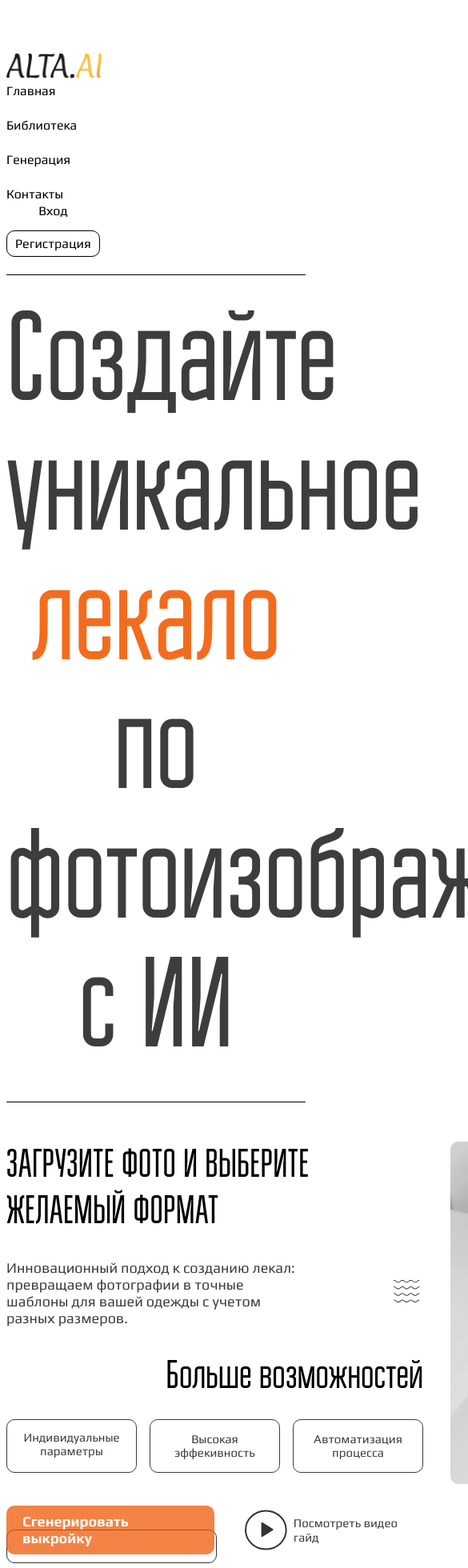
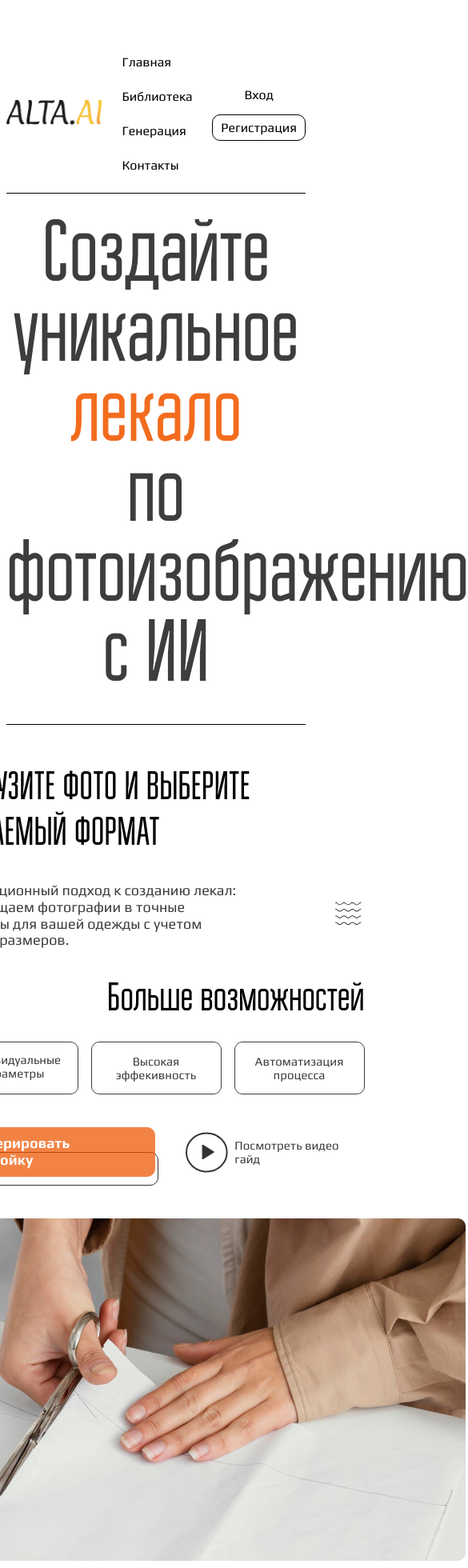
Before and after one commit to Tengreyt/alta-project, a Vue app: page / in a window 390 px wide. Shown: the top 1960 px of the page at 80% size, 585 px wide, since content can reach past the window. Built offline with nearby package versions, Linux system fonts and the light colour scheme.

Commit message:
media-debag-h-t

```diff
--- a/src/App.vue
+++ b/src/App.vue
@@ -25,6 +25,12 @@ import AppFooter from './components/AppFooter.vue';
 <style scoped>
 @import url('https://fonts.googleapis.com/css2?family=Pacifico&family=Play:wght@400;700&display=swap');
 @import './assets/fonts/fonts.css';
+* {
+  padding: 0px;
+  margin: 0px;
+  box-sizing: border-box;
+}
+
 body {
   max-width: 1920px;
   margin: 0 auto;
--- a/src/components/AppAdvantages.vue
+++ b/src/components/AppAdvantages.vue
@@ -216,6 +216,10 @@ svg {
     .title-card-subtext {
         font-size: 14px;
     }
+    .advantages {
+        display: flex;
+        justify-content: center;
+    }
 }
 
 @media (max-width: 768px) {
--- a/src/components/AppHeader.vue
+++ b/src/components/AppHeader.vue
@@ -292,8 +292,7 @@ const switchToLogin = () => {
   }
 
   .header-row {
-    flex-direction: column;
-    align-items: flex-start;
+    align-items: center;
   }
 }
 
--- a/src/components/AppImportant.vue
+++ b/src/components/AppImportant.vue
@@ -116,6 +116,15 @@
     }
 }
 
+@media (max-width: 1024px) {
+    .line {
+        max-width: 350px;
+    }
+    .secondary-images img {
+        max-width: 48.5%;
+    }
+}
+
 @media (max-width: 768px) {
     .important-title {
         font-size: 28px;
--- a/src/components/AppSubscription.vue
+++ b/src/components/AppSubscription.vue
@@ -26,7 +26,7 @@
       <div class="subscription-container-two">
         <AppPrice
           title="БАЗОВАЯ"
-          text="Ограниченная  генерация"
+          text="Ограниченная генерация"
           price="20"
           textTwo="Библиотека с выкройками"
           image="gal"
@@ -45,15 +45,45 @@
           textTwo="Возможность редактирования"
           image="gal"
         />
+
+          <!-- <SubscriptionModal v-if="isModalOpen" :title="selectedTitle" @close="closeModal">
+            <p>{{ selectedDescription }}</p>
+          </SubscriptionModal> -->
       </div>
     </div>
 </template>
 
 <script setup>
+// import { ref } from 'vue';
 import AppSubscription from './SubscriptionCard.vue';
 import AppPrice from './PriceCard/AppPrice.vue';
 import AppPriceBlue from './PriceCard/AppPriceBlue.vue';
 import AppPricePurple from './PriceCard/AppPricePurple.vue';
+// import SubscriptionModal from './Subscription/SubscriptionModal.vue';
+
+// const isModalOpen = ref(false);
+// const selectedTitle = ref('');
+// const selectedDescription = ref('');
+
+// function openModal(title) {
+//   selectedTitle.value = title;
+
+//   if (title === 'БАЗОВАЯ') {
+//     selectedDescription.value = 'Плюсы: Базовые функции... Минусы: Ограниченная генерация';
+//   } else if (title === 'ПРОДВИНУТАЯ') {
+//     selectedDescription.value = 'Плюсы: Расширенные функции... Минусы: Нет некоторых премиум-опций';
+//   } else if (title === 'ПРЕМИУМ PRO+') {
+//     selectedDescription.value = 'Плюсы: Все функции без ограничений... Минусы: Высокая стоимость';
+//   }
+
+//   isModalOpen.value = true;
+// }
+
+// function closeModal() {
+//   isModalOpen.value = false;
+//   selectedTitle.value = '';
+//   selectedDescription.value = '';
+// }
 
 </script>
 
@@ -121,6 +151,23 @@ import AppPricePurple from './PriceCard/AppPricePurple.vue';
   }
 }
 
+@media (max-width: 1024px) {
+  .subscription-title {
+    text-align: center;
+  }
+  .subscription-container-two {
+    display: flex;
+    justify-content: center;
+    flex-wrap: wrap;
+    gap: 35px;
+    margin: 62px 55px 50px 55px;
+  }
+  .subscription-container-two>div:nth-child(3) {
+    display: flex;
+    justify-content: flex-start;
+  }
+}
+
 @media (max-width: 768px) {
   .subscription-container-two {
     display: flex;
--- a/src/components/ContentSection.vue
+++ b/src/components/ContentSection.vue
@@ -256,5 +256,15 @@ const togglePlayer = () => {
     cursor: pointer;
 }
 
+@media (max-width: 1024px) {
+    .content {
+        flex-direction: column;
+        align-items: center;
+    }
+    .content-image {
+        margin-bottom: 75px;
+    }
+}
+
 
 </style>
--- a/src/components/TemplateCreator.vue
+++ b/src/components/TemplateCreator.vue
@@ -31,4 +31,11 @@
 .template-title span {
     color: #F25B05E5;
 }
+
+@media (max-width: 1024px) {
+    .template-title {
+        line-height: 100px;
+        font-size: 110px;
+    }
+}
 </style>
```
